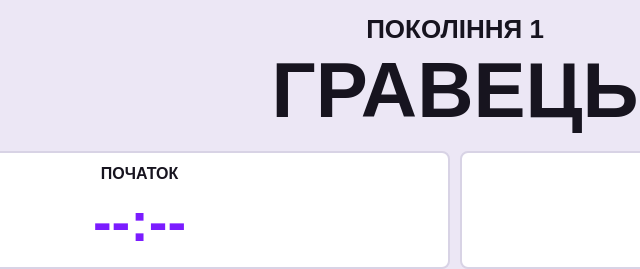
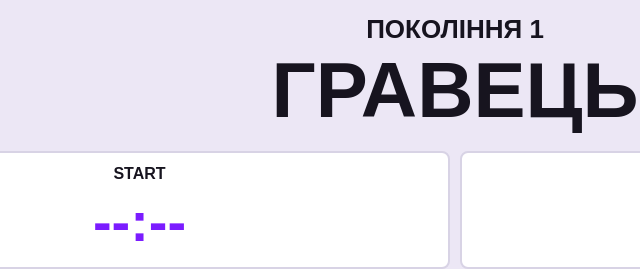
Before and after one commit to KO3AK10000/MARS2.0, a website: page player.html in a window 1280 px wide. Shown: the top 269 px of the page, 185-825 px from the left. Drawn offline with Linux system fonts and the light colour scheme; no server answers.

Commit message:
Add files via upload

```diff
--- a/player.html
+++ b/player.html
@@ -15,7 +15,7 @@
 
       <section class="mobile-phase">
         <article>
-          <span>ПОЧАТОК</span>
+          <span>START</span>
           <strong id="mobileIntro">--:--</strong>
         </article>
         <article>
```
